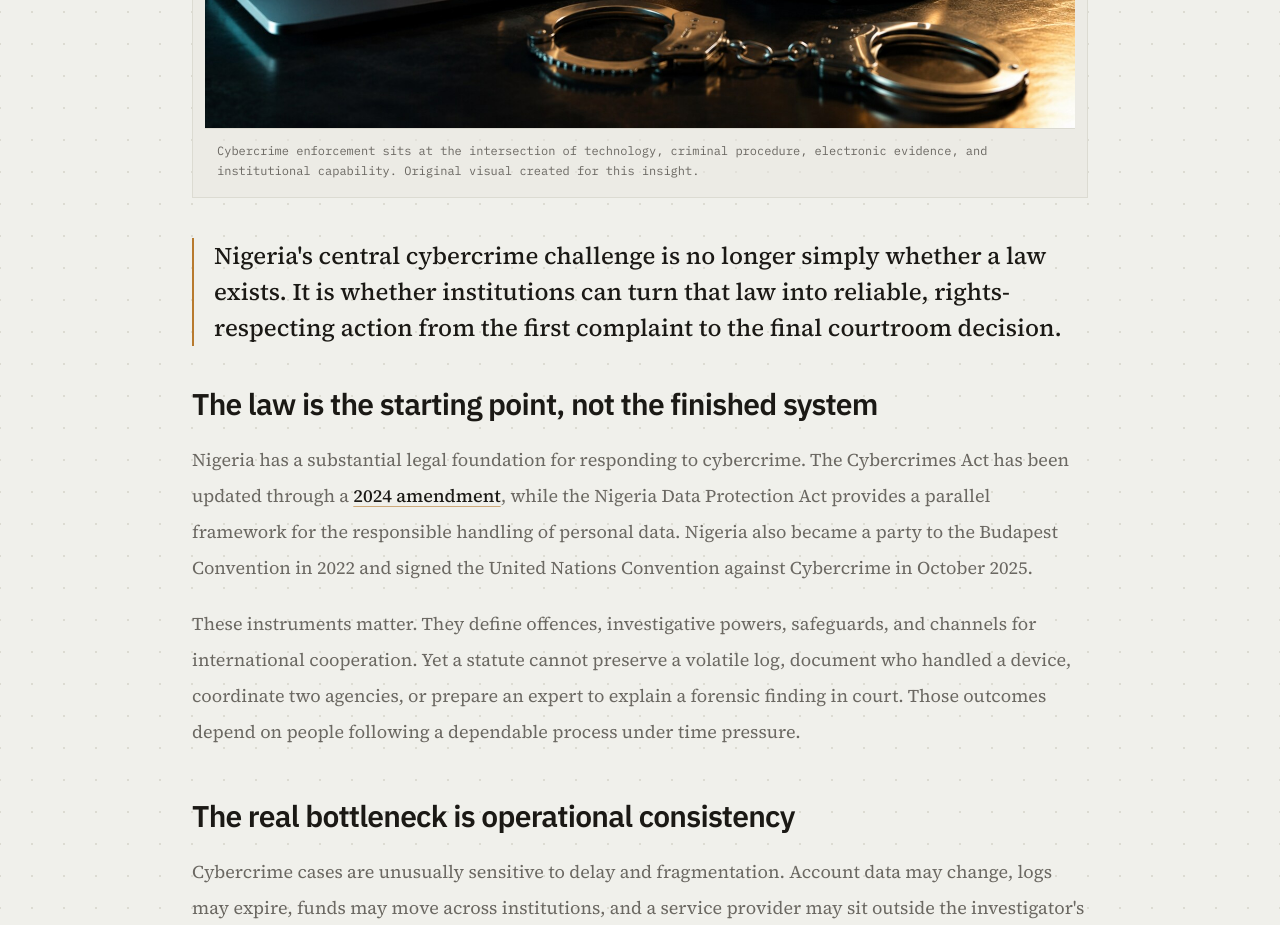
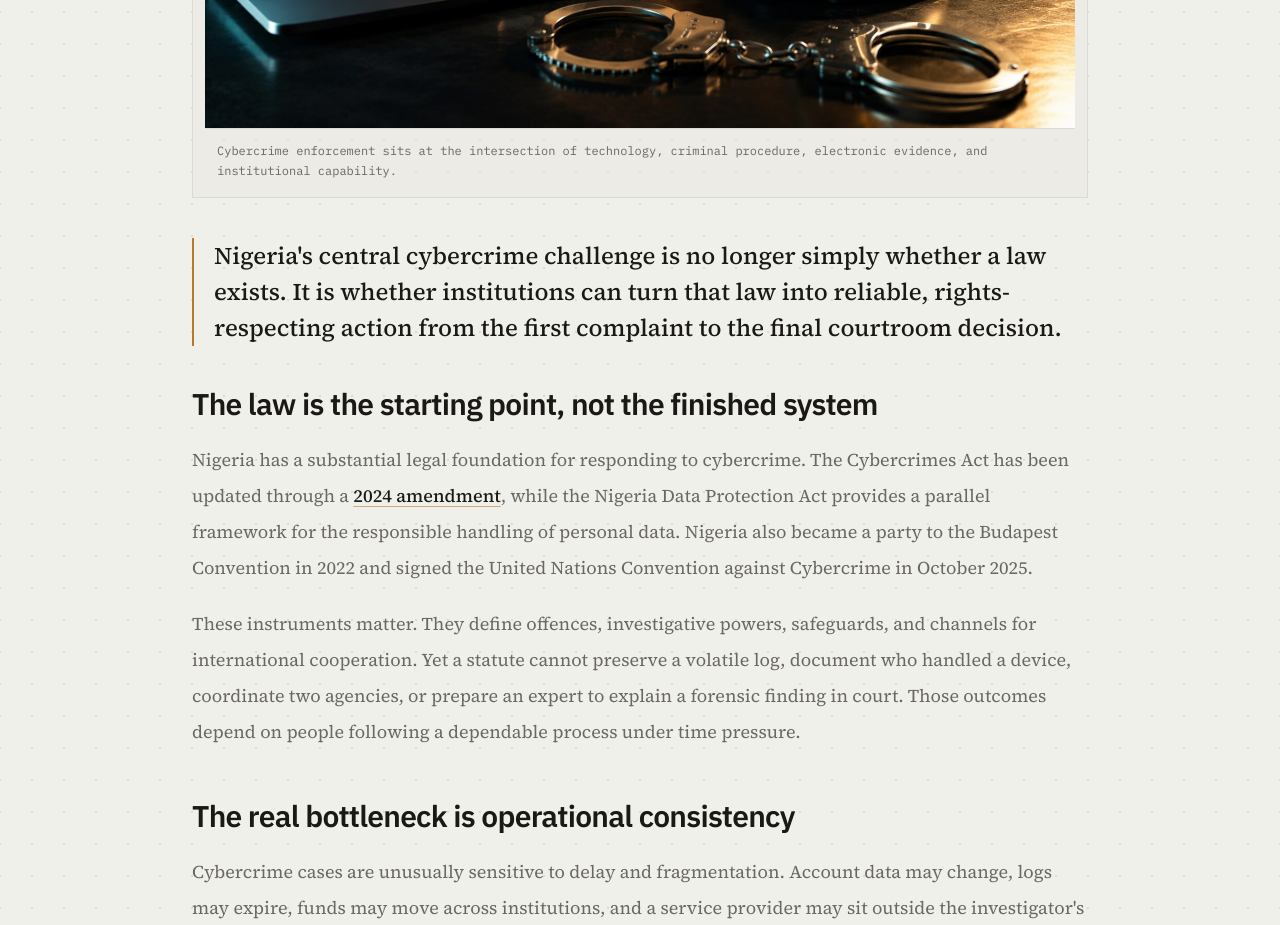
Before and after one commit to Lawrenceabim/lawrenceabimportfolio-2026, a Next.js app: page /insights/cybercrime-enforcement-nigeria in a window 1280 px wide. Shown: the part 1060-1985 px from the top of the page. Built offline with nearby package versions, Linux system fonts and the light colour scheme.

Commit message:
fix: simplify research insight caption

```diff
--- a/src/app/insights/cybercrime-enforcement-nigeria/page.tsx
+++ b/src/app/insights/cybercrime-enforcement-nigeria/page.tsx
@@ -190,7 +190,7 @@ export default function CybercrimeEnforcementNigeriaInsight() {
               <figcaption className="border-t border-border px-2 pb-1 pt-3 font-mono text-xs leading-5 text-muted-foreground sm:px-3">
                 Cybercrime enforcement sits at the intersection of technology,
                 criminal procedure, electronic evidence, and institutional
-                capability. Original visual created for this insight.
+                capability.
               </figcaption>
             </figure>
 
```
